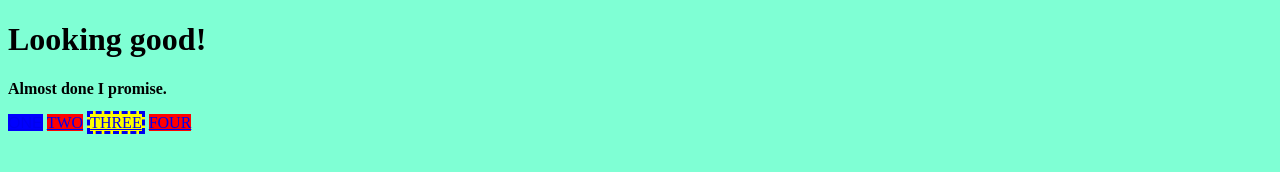
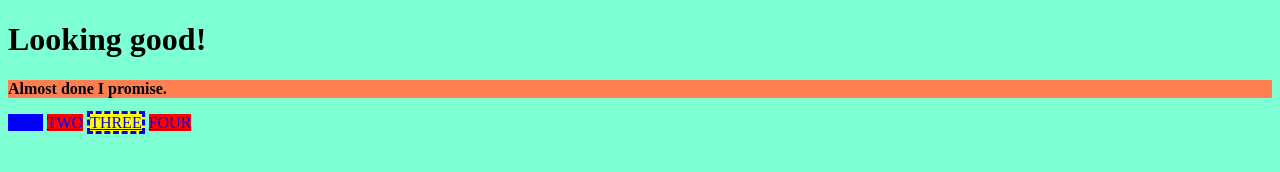
Before and after one commit to jdmar3-comp426/a01-geoandr-01, a website: page index.html in a window 1280 px wide. Drawn offline with Linux system fonts and the light colour scheme.

Commit message:
testing css selector

```diff
--- a/styles.css
+++ b/styles.css
@@ -18,6 +18,10 @@ body {
 
 .blue>.red {
     background-color: chocolate;
+}
+
+div p {
+    background-color: coral;
 }
 
 #red {
```
